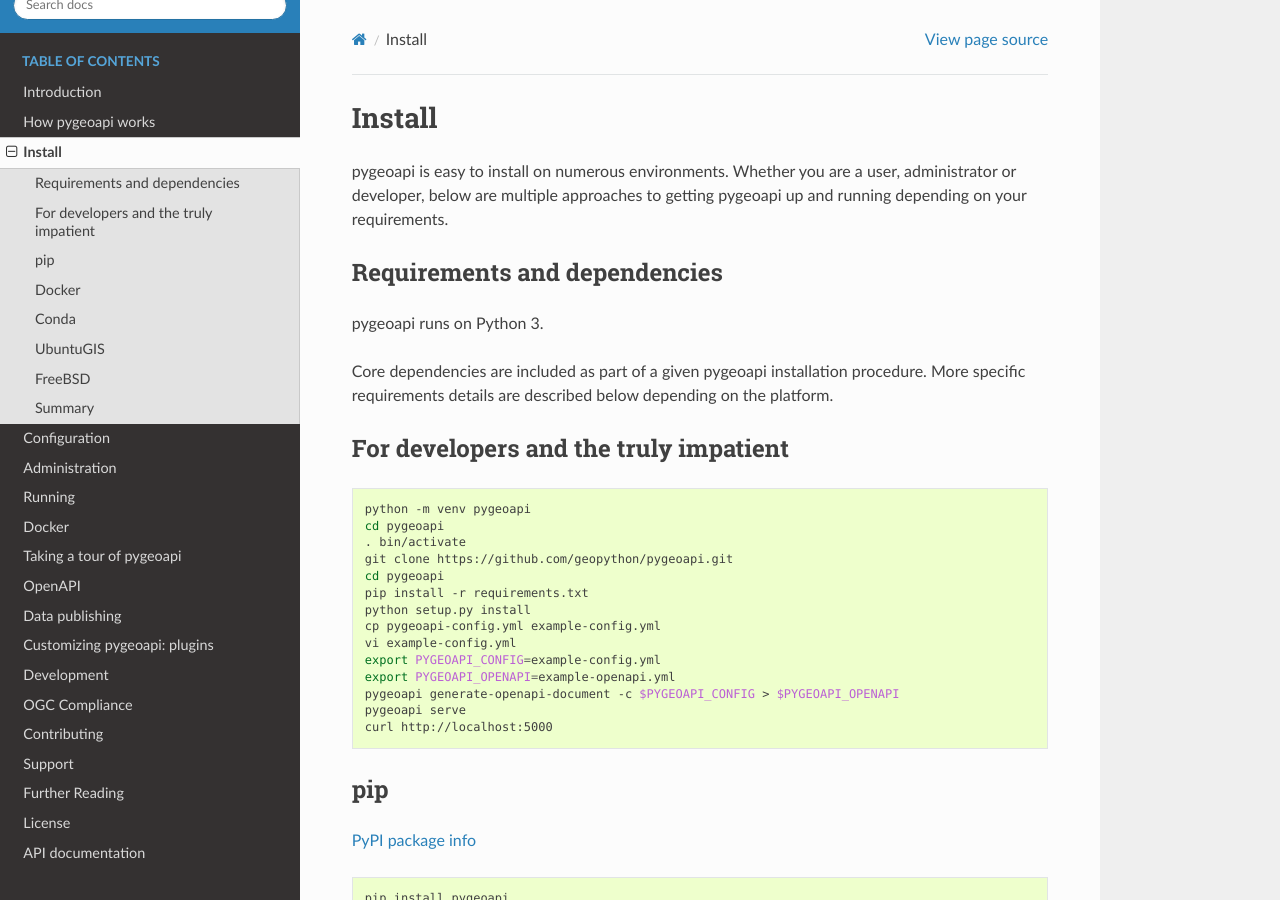
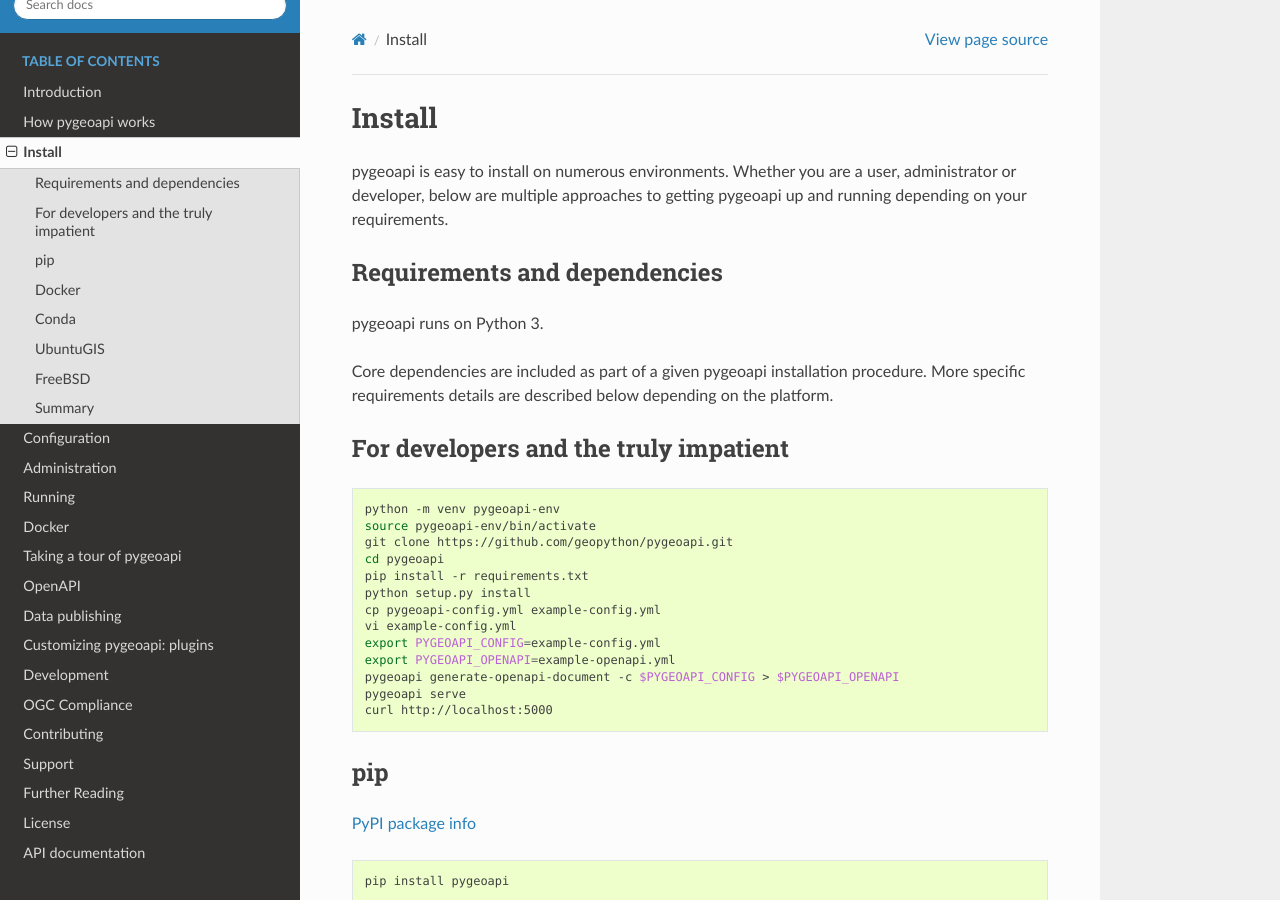
Before and after one commit to geopython/pygeoapi, a Sphinx documentation site: the page built from docs/source/installation.rst, in a window 1280 px wide and 900 px high. Built offline with Sphinx 7.4.7 and the Read the Docs theme 2.0.0, drawn with Linux system fonts in a browser that asks for light colours.

Commit message:
Improve installation docs

```diff
--- a/docs/source/installation.rst
+++ b/docs/source/installation.rst
@@ -20,9 +20,8 @@
 
 .. code-block:: bash
 
-   python -m venv pygeoapi
-   cd pygeoapi
-   . bin/activate
+   python -m venv pygeoapi-env
+   source pygeoapi-env/bin/activate
    git clone https://github.com/geopython/pygeoapi.git
    cd pygeoapi
    pip install -r requirements.txt
```
